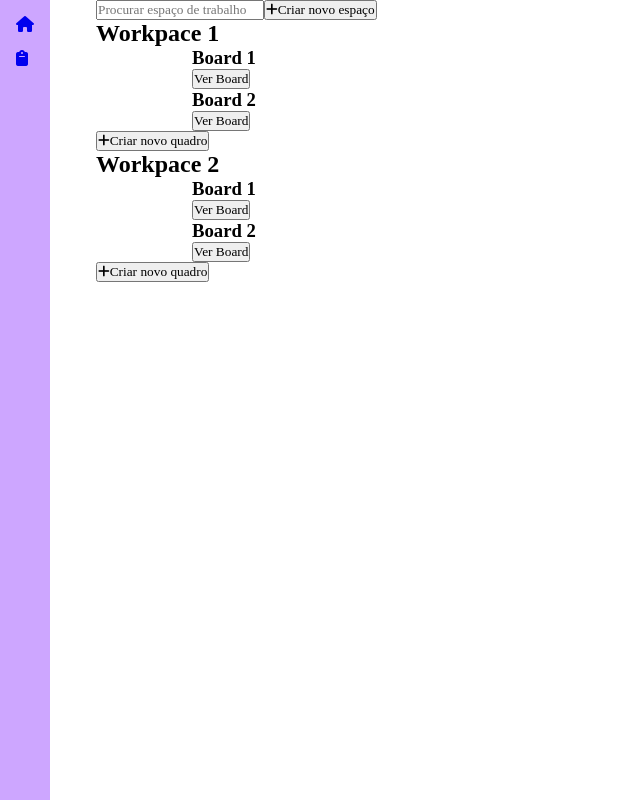
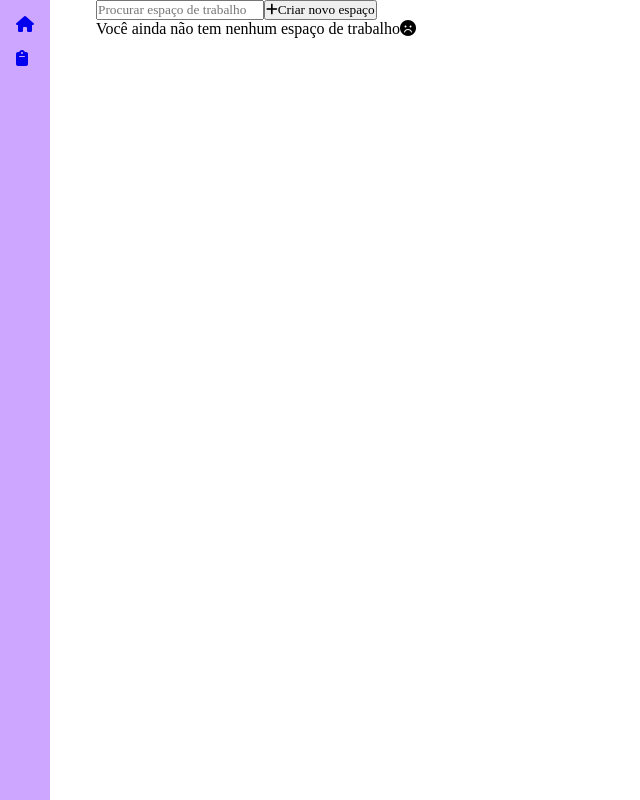
Before and after one commit to rodrigodesouzasantos97/TaskManager, a React (Vite) app in the folder frontend/: page / in a window 1280 px wide. Shown: the whole page, without its empty margins (0-640 px from the left). Built offline with nearby package versions, Linux system fonts and the light colour scheme; a web font is replaced by a local one.

Commit message:
feat: create createWorkpace and searchWorkpaces functions in Home route

```diff
--- a/frontend/src/routes/Home.jsx
+++ b/frontend/src/routes/Home.jsx
@@ -1,17 +1,61 @@
+import { useState } from "react";
+
 import "./Home.css";
 
 import Workpace from "../components/Workpace";
 
 const Home = () => {
+  const [workpaces, setWorkpaces] = useState([]);
+  const [filteredWorkpaces, setFilteredWorkpaces] = useState([]);
+
+  const createWorkpace = () => {
+    const newWorkpace = {
+      id: Date.now(),
+      title: `Novo espaço de trabalho ${Date.now()}`,
+    };
+
+    const updated = [...workpaces, newWorkpace];
+
+    setWorkpaces(updated);
+    setFilteredWorkpaces(updated);
+  };
+
+  const searchWorkpaces = (value) => {
+    if (!value) {
+      setFilteredWorkpaces(workpaces);
+      return;
+    }
+
+    const filtered = workpaces.filter((workpace) =>
+      workpace.title.includes(value),
+    );
+
+    setFilteredWorkpaces(filtered);
+  };
+
   return (
     <div className="home">
       <div className="filter-bar">
-        <input type="text" name="search" placeholder="Procurar espaço de trabalho" />
-        <button><i className="fa-solid fa-plus"></i>Criar novo espaço</button>
+        <input
+          type="text"
+          name="search"
+          placeholder="Procurar espaço de trabalho"
+          onChange={(e) => searchWorkpaces(e.target.value)}
+        />
+        <button onClick={createWorkpace}>
+          <i className="fa-solid fa-plus"></i>Criar novo espaço
+        </button>
       </div>
       <div className="Workpaces">
-        <Workpace title="Workpace 1" />
-        <Workpace title="Workpace 2" />
+        {filteredWorkpaces.length === 0 && (
+          <p>
+            Você ainda não tem nenhum espaço de trabalho
+            <i className="fa-solid fa-face-frown"></i>
+          </p>
+        )}
+        {filteredWorkpaces.map((workpace) => (
+          <Workpace key={workpace.id} title={workpace.title} />
+        ))}
       </div>
     </div>
   );
```
